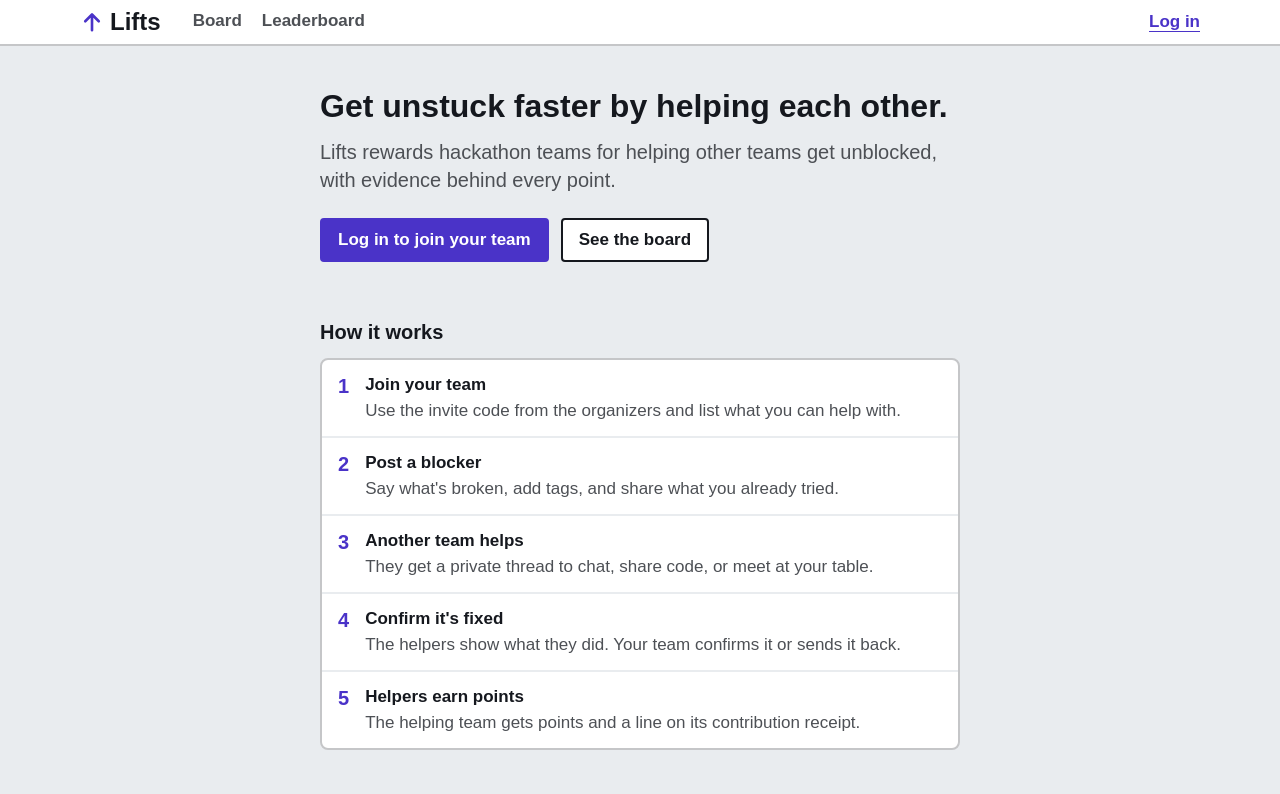
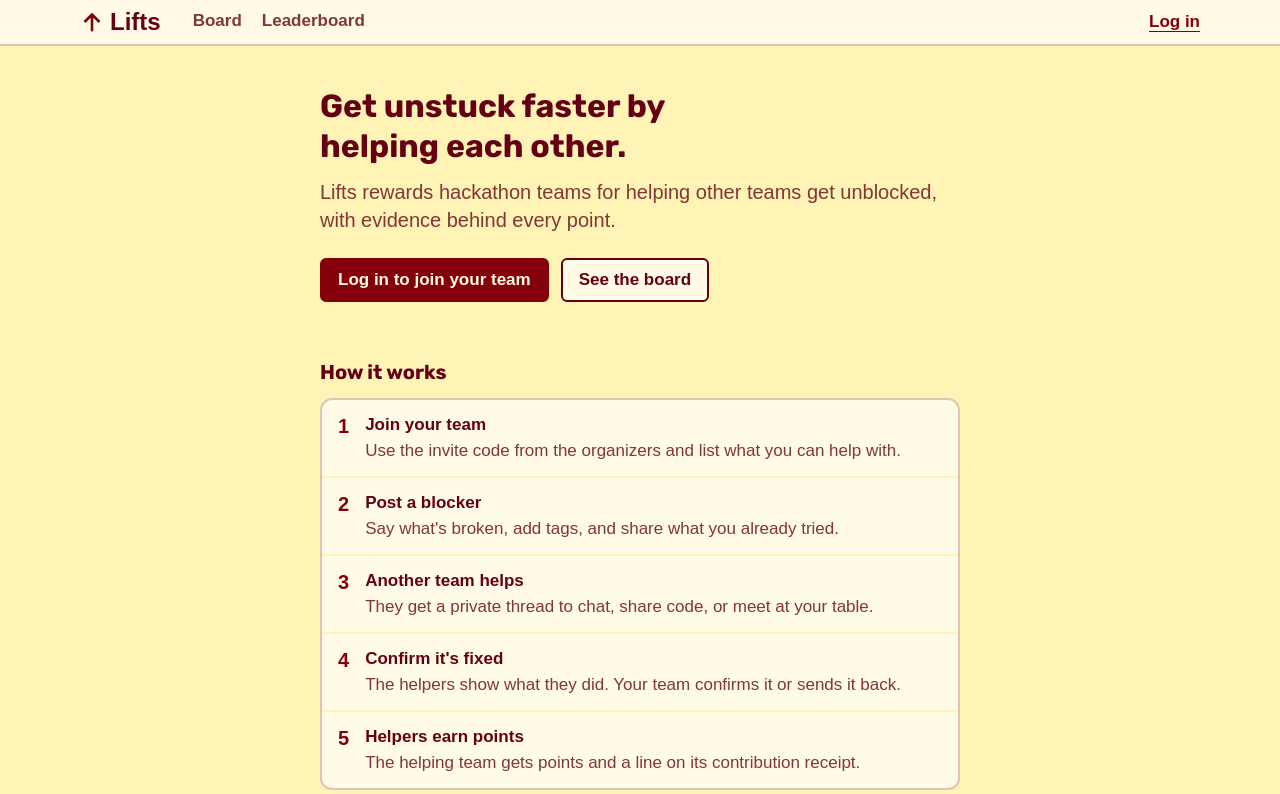
Before and after one commit to ttarkhani/lift, a Next.js app: page / in a window 1280 px wide. Shown: the top 794 px of the page. Built offline with nearby package versions, Linux system fonts and the light colour scheme; a web font is replaced by a local one.

Commit message:
feat: apply the Hack the Hill III palette and type

```diff
--- a/src/app/globals.css
+++ b/src/app/globals.css
@@ -4,13 +4,20 @@
    are cleared so components can only use these. */
 @theme {
   --color-*: initial;
-  --color-ink: #15181e;
-  --color-ground: #e9ecef;
-  --color-paper: #ffffff;
-  --color-stamp: #4a33c8;
-  --color-marker: #ffd43b;
-  --color-alert: #b4231a;
-  --color-ink-soft: color-mix(in oklab, var(--color-ink) 72%, var(--color-paper));
+  /* Hack the Hill III palette, taken from hackthehill.com and its tracker. */
+  --color-ink: #650014;
+  --color-ground: #fff3b6;
+  --color-paper: #fffbe6;
+  --color-stamp: #84010b;
+  --color-marker: #f6bf70;
+  --color-brick: #c11f25;
+  --color-alert: var(--color-brick);
+  --color-sand: #f5c18c;
+  --color-sunset-1: #c7734f;
+  --color-sunset-2: #ea8a60;
+  --color-sunset-3: #ee9e6f;
+  --color-sunset-4: #f6bc83;
+  --color-ink-soft: color-mix(in oklab, var(--color-ink) 82%, var(--color-paper));
   --color-rule: color-mix(in oklab, var(--color-ink) 22%, var(--color-paper));
   --color-stamp-wash: color-mix(in oklab, var(--color-stamp) 9%, var(--color-paper));
   --color-alert-wash: color-mix(in oklab, var(--color-alert) 8%, var(--color-paper));
@@ -31,10 +38,12 @@
   --text-2xl--line-height: 2.5rem;
   --text-display: 2.75rem;
   --text-display--line-height: 1;
+  --text-hero: clamp(4.5rem, 24vw, 8rem);
+  --text-hero--line-height: 1;
 
   --radius-*: initial;
-  --radius-sm: 4px;
-  --radius-md: 8px;
+  --radius-sm: 6px;
+  --radius-md: 12px;
   --radius-full: 9999px;
 
   --spacing-tap: 2.75rem;
@@ -49,6 +58,7 @@
 @theme inline {
   --font-sans: var(--font-atkinson), ui-sans-serif, system-ui, sans-serif;
   --font-mono: var(--font-atkinson-mono), ui-monospace, monospace;
+  --font-display: var(--font-rubik), var(--font-atkinson), ui-sans-serif, sans-serif;
 }
 
 @layer base {
@@ -58,6 +68,12 @@
 
   body {
     @apply bg-ground font-sans text-base text-ink antialiased;
+  }
+
+  h1,
+  h2,
+  h3 {
+    font-family: var(--font-display);
   }
 
   :focus-visible {
@@ -79,3 +95,22 @@
     conic-gradient(from -45deg at bottom, #0000, #000 1deg 89deg, #0000 90deg)
       bottom / var(--tooth) 51% repeat-x;
 }
+
+/* The tracker's hero gradient, terracotta at the top to peach at the bottom. */
+@utility bg-sunset {
+  background-image: linear-gradient(
+    var(--color-sunset-1),
+    var(--color-sunset-2),
+    var(--color-sunset-3),
+    var(--color-sunset-4)
+  );
+}
+
+/* Display lettering: brick fill, cream outline, and a hard maroon shadow so the
+   letter edges hold up on the gradient. */
+@utility display-outline {
+  color: var(--color-brick);
+  -webkit-text-stroke: 0.1em var(--color-ground);
+  paint-order: stroke fill;
+  text-shadow: 0 0.07em 0 var(--color-stamp);
+}
--- a/src/app/layout.tsx
+++ b/src/app/layout.tsx
@@ -2,6 +2,7 @@ import type { Metadata } from "next";
 import {
   Atkinson_Hyperlegible_Mono,
   Atkinson_Hyperlegible_Next,
+  Rubik,
 } from "next/font/google";
 import { AppShell } from "@/components/app-shell";
 import "./globals.css";
@@ -16,6 +17,12 @@ const atkinsonMono = Atkinson_Hyperlegible_Mono({
   variable: "--font-atkinson-mono",
 });
 
+// Hack the Hill III's interface face, used for headings and the hero.
+const rubik = Rubik({
+  subsets: ["latin"],
+  variable: "--font-rubik",
+});
+
 export const metadata: Metadata = {
   title: { default: "Lifts", template: "%s · Lifts" },
   description: "Earn points for helping other hackathon teams get unblocked.",
@@ -25,7 +32,7 @@ export default function RootLayout({
   children,
 }: Readonly<{ children: React.ReactNode }>) {
   return (
-    <html lang="en" className={`${atkinson.variable} ${atkinsonMono.variable}`}>
+    <html lang="en" className={`${atkinson.variable} ${atkinsonMono.variable} ${rubik.variable}`}>
       <body>
         <AppShell>{children}</AppShell>
       </body>
--- a/src/components/receipt.tsx
+++ b/src/components/receipt.tsx
@@ -55,7 +55,7 @@ export function Receipt({ teamName, table, lines, timeZone }: ReceiptProps) {
       >
         <header className="text-center">
           <p className="text-xs text-ink-soft">Lifts contribution receipt</p>
-          <h2 id={headingId} className="mt-1 text-xl font-bold">
+          <h2 id={headingId} className="mt-1 font-mono text-xl font-bold">
             Team {teamName}
           </h2>
           {table && <p className="text-xs text-ink-soft">{table}</p>}
```
